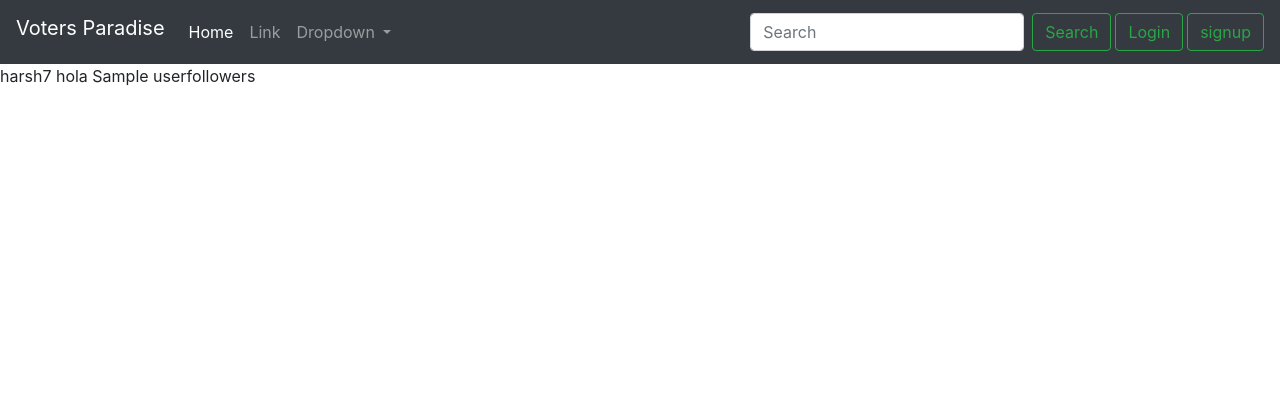
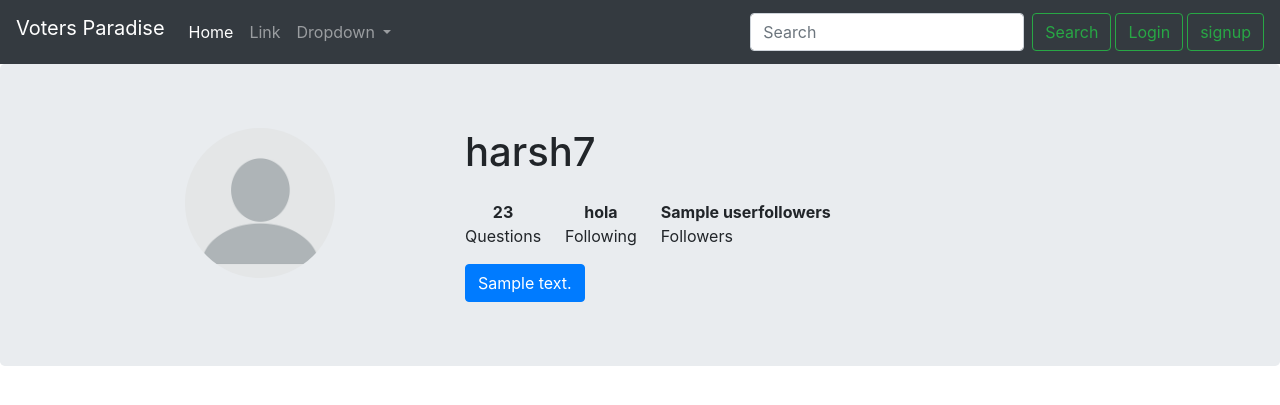
Before and after one commit to pruthvi03/voting_question, a Django app: template votersparadise/polls/templates/profile3.html in a window 1280 px wide. Shown: the top 405 px of the page. Run offline with Django 3.2, Linux system fonts and the light colour scheme; data comes from the database, SQL or seed files in the repository; both versions use the stored data as it was after the commit; tables that the repository leaves empty hold one stand-in row (values such as "Sample post"); the template is opened without the code that fills it: values that come from a table or form of the project are taken from there, most other values are stand-ins (such as "Sample title", 1, 10 or a date in 2020); some libraries are stand-ins or nearby versions.

Commit message:
most imp code completed

```diff
--- a/votersparadise/polls/templates/profile3.html
+++ b/votersparadise/polls/templates/profile3.html
@@ -40,9 +40,72 @@
 {%endblock%}
 
 {%block profile%}
+<main role="main">
+
+    <!-- Main jumbotron for a primary marketing message or call to action -->
+    <div class="jumbotron">
+        <div class="container">
+            <div class="row">
+                <div class="col col-sm-4">
+                    <div class="d-flex flex-column">
+                        <div class="d-flex justify-content-center">
+                            <img class="avatar rounded-circle" width="150px" height="150px"
+                                src="{{result.name.profile_pic.url}}" alt="{{result.username}}">
+                        </div>
+                    </div>
+                </div>
+                <div class="col col-sm-8">
+                    <div class="d-flex justify-content-left">
+                        <div class="d-flex flex-column">
+                            <h1 class="display-5">{{result.username}}</h1>
+                            <p>{{result.first_name}} {{result.last_name}}</p>
+                            <div class="d-flex flex-row">
+                                <div class="d-flex flex-column mr-4">
+
+                                    <div class="d-flex justify-content-center">
+                                        <strong>23</strong>
+                                    </div>
+                                    <p>Questions</p>
+                                </div>
+                                <div class="d-flex flex-column mr-4">
+                                    <div class="d-flex justify-content-center">
+
+                                        <strong>{{userfollowing}}</strong>
+                                    </div>
+
+                                    <p>Following</p>
+                                </div>
+                                <div class="d-flex flex-column mr-4">
+                                    <div class="d-flex justify-content-center">
+                                        <strong>{{userfollowers}}</strong>
+                                    </div>
+                                    <p>Followers</p>
+                                </div>
+
+                            </div>
+                            <form action="follow" method="POST">
+                                {% csrf_token %}
+                                <input type="hidden" id="followname" name="followname" value="{{result.username}}">
+                                <button class="btn btn-primary" type="submit">{{text}}</button>
+                            </form>
+                        </div>
+                    </div>
+                </div>
+            </div>
+        </div>
+    </div>
+
+    <div class="container">
+        <div class="row">
+
+        </div>
 
 
 
-    <p>{{result.username}} {{result.first_name}} {{result.last_name}} {{userfollowing}} {{userfollowers}}</p>
+    </div>
+
+</main>
+
+
 
 {%endblock%}
--- a/votersparadise/polls/templates/search.html
+++ b/votersparadise/polls/templates/search.html
@@ -27,7 +27,7 @@
         <form class="info_class" action="userprofile" method="POST">
           {% csrf_token %}
           <input type="hidden" id="profilename" name="profilename" value="{{user.username}}">
-
+          <input type="hidden" id="idofuser" name="idofuser" value="{{user.id}}">
           <button type="submit" class="btn btn-outline-info infobtn"> More Info</button>
 
         </form>
```
Also changed, not shown: votersparadise/polls/views.py (+35 -13 lines), votersparadise/db.sqlite3.
